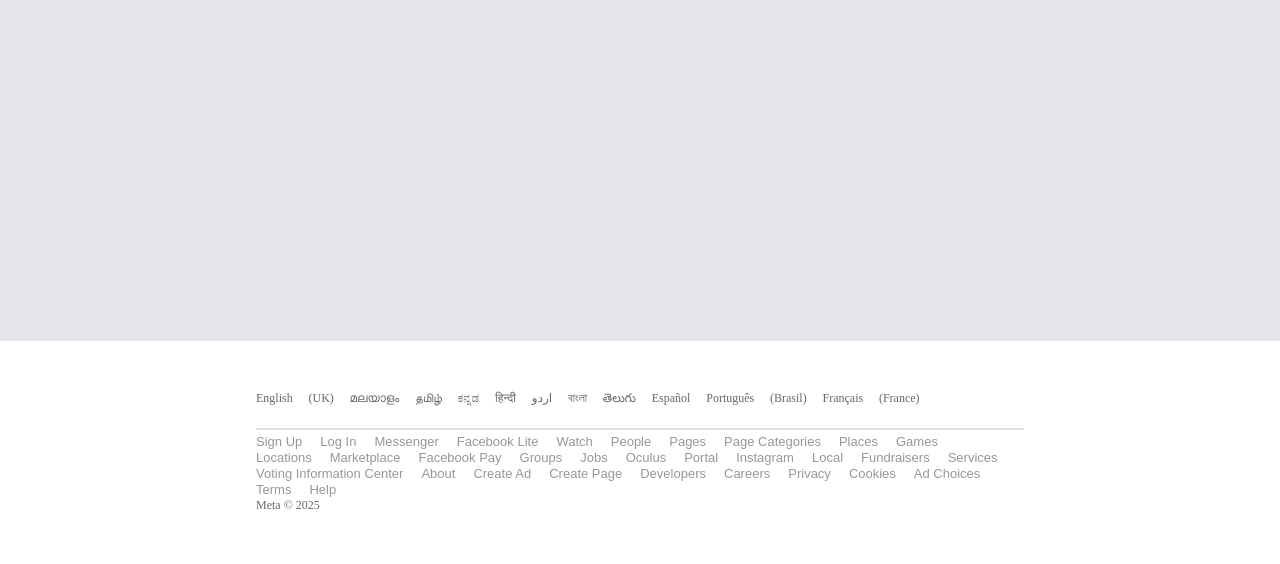
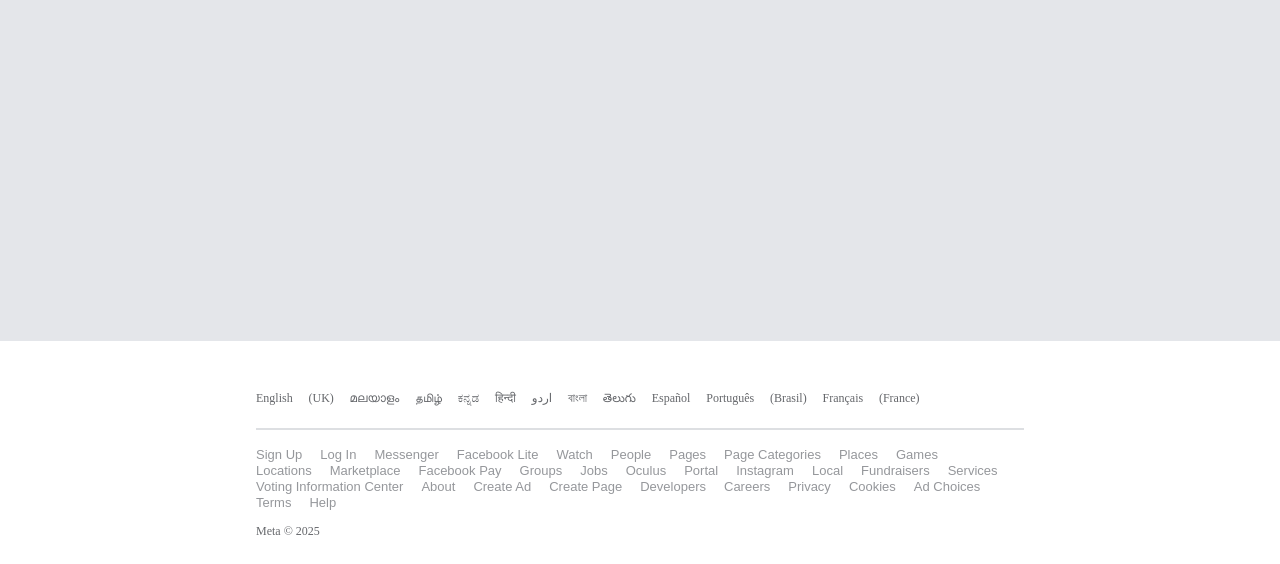
Before and after one commit to sreekrishnanTI/Facebook-Page-Demo, a plain HTML site: page index.html in a window 1280 px wide. Shown: the part 459-1023 px from the top of the page. Before the commit the page ends 998 px from the top, so only its background shows below. Drawn offline with Linux system fonts and the light colour scheme.

Commit message:
final-completion

```diff
--- a/fbstyle.css
+++ b/fbstyle.css
@@ -130,6 +130,10 @@ body {
     font-size: small;
     margin-bottom: 5vw;
 }
+.footer-links{
+    margin-top: 1vw;
+    margin-bottom: 1vw;
+}
 .para{
     word-spacing: 1vw;
 }
```
Also changed, not shown: index.html (+1 -1 lines).
